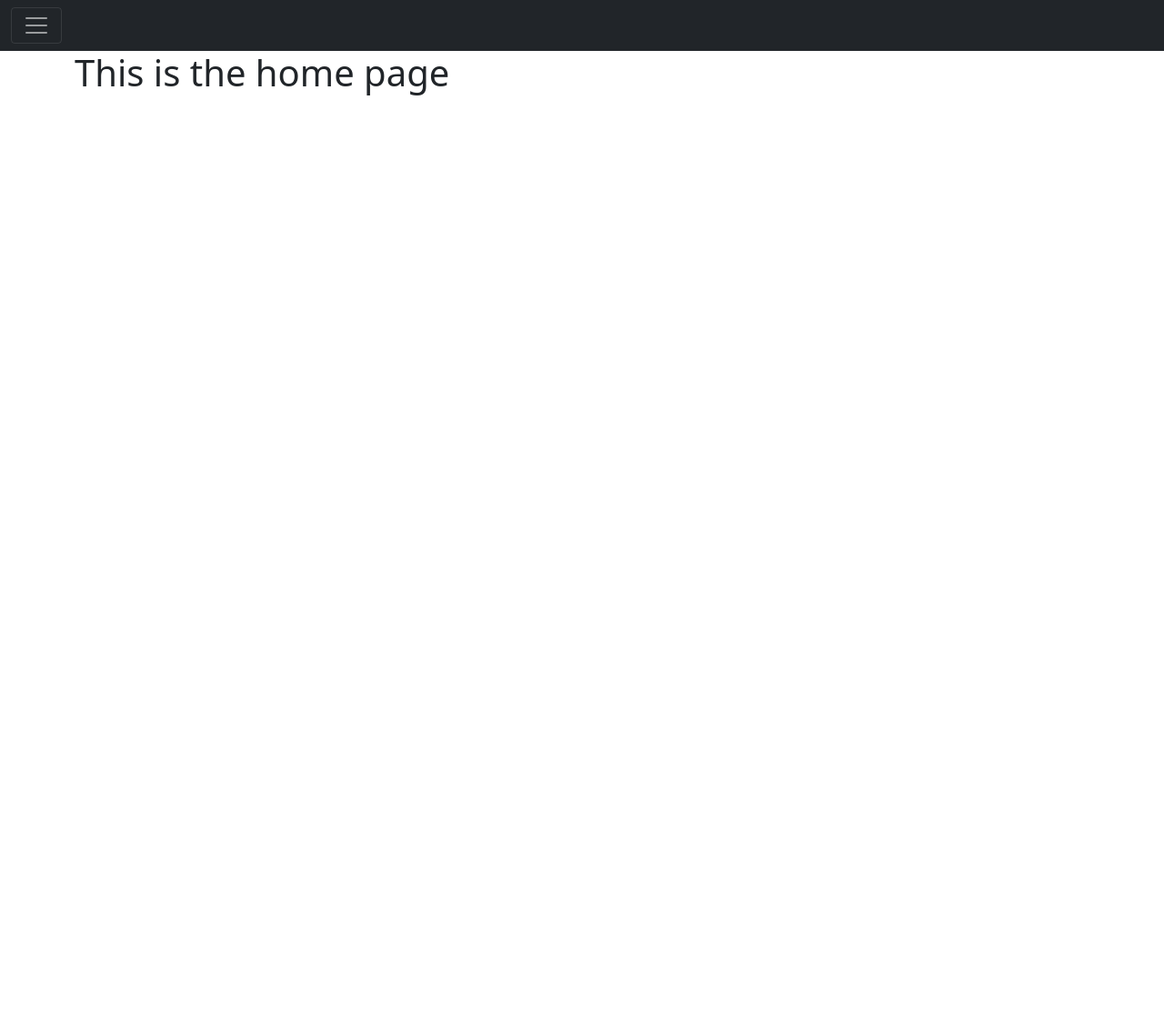
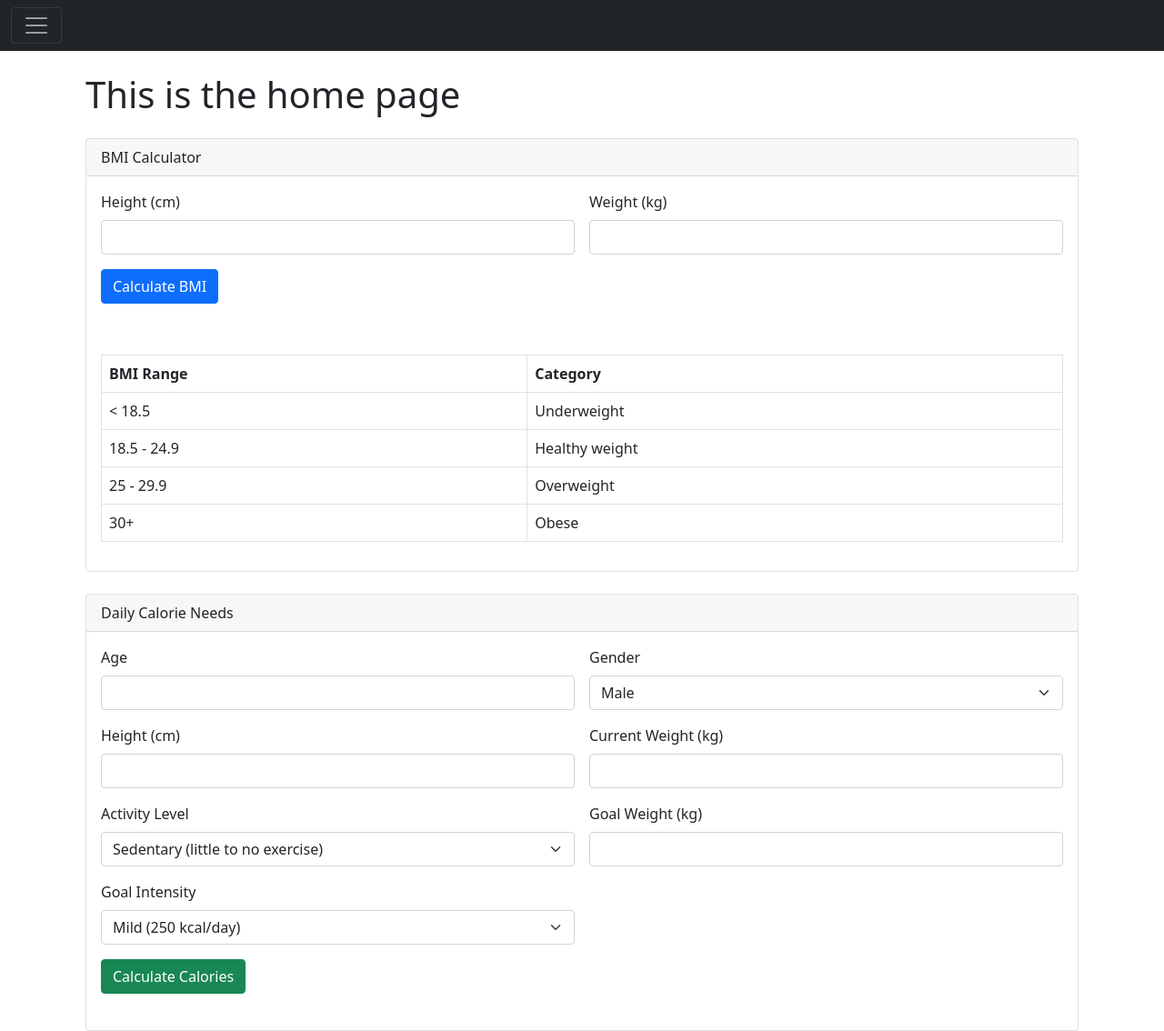
Before and after one commit to ksuyrash/HealthBite, a Flask app: page / in a window 1280 px wide. Shown: the whole page at 91% size. Before the commit the page ends 105 px from the top, so only its background shows below. Run offline with Flask 3, Linux system fonts and the light colour scheme; the visitor is signed in with stand-in values (Sample User, id 1); some libraries are stand-ins or nearby versions.

Commit message:
Add calorie goal calculator and BMI range display

```diff
--- /dev/null
+++ b/static/main.js
@@ -0,0 +1,79 @@
+document.addEventListener("DOMContentLoaded", function () {
+  console.log("main.js loaded");
+
+  // BMI Calculator
+  document.getElementById("bmi-form").addEventListener("submit", function (e) {
+    e.preventDefault();
+    const height = parseFloat(document.getElementById("bmi-height").value);
+    const weight = parseFloat(document.getElementById("bmi-weight").value);
+    const bmi = weight / (height / 100) ** 2;
+
+    let category = "";
+    if (bmi < 18.5) category = "Underweight";
+    else if (bmi < 25) category = "Healthy weight";
+    else if (bmi < 30) category = "Overweight";
+    else category = "Obese";
+
+    document.getElementById(
+      "bmi-result"
+    ).textContent = `Your BMI is ${bmi.toFixed(2)} (${category})`;
+  });
+
+  // Calorie Needs + Goal Handling
+  document
+    .getElementById("calorie-form")
+    .addEventListener("submit", function (e) {
+      e.preventDefault();
+
+      const age = parseFloat(document.getElementById("age").value);
+      const gender = document.getElementById("gender").value;
+      const height = parseFloat(document.getElementById("cal-height").value);
+      const weight = parseFloat(document.getElementById("cal-weight").value);
+      const activity = parseFloat(document.getElementById("activity").value);
+      const goalWeightInput = document.getElementById("goal-weight").value;
+      const intensity = parseFloat(document.getElementById("intensity").value);
+
+      let bmr;
+      if (gender === "male") {
+        bmr = 10 * weight + 6.25 * height - 5 * age + 5;
+      } else {
+        bmr = 10 * weight + 6.25 * height - 5 * age - 161;
+      }
+
+      const maintenanceCalories = bmr * activity;
+
+      document.getElementById(
+        "calorie-result"
+      ).textContent = `You need approximately ${Math.round(
+        maintenanceCalories
+      )} calories/day to maintain your weight.`;
+
+      // If goal weight provided, calculate surplus/deficit
+      if (goalWeightInput) {
+        const goalWeight = parseFloat(goalWeightInput);
+        const weightDiff = goalWeight - weight;
+
+        if (weightDiff === 0) {
+          document.getElementById("goal-result").textContent =
+            "You're already at your goal weight.";
+          return;
+        }
+
+        const totalCalorieChange = weightDiff * 7700; // 7700 kcal per 1kg fat
+        const daysNeeded = Math.ceil(Math.abs(totalCalorieChange / intensity));
+        const dailyCalories =
+          maintenanceCalories + (weightDiff > 0 ? intensity : -intensity);
+
+        document.getElementById(
+          "goal-result"
+        ).textContent = `To reach your goal of ${goalWeight} kg, eat about ${Math.round(
+          dailyCalories
+        )} kcal/day.
+        Estimated time: ${daysNeeded} days (${(daysNeeded / 7).toFixed(
+          1
+        )} weeks).`;
+      } else {
+        document.getElementById("goal-result").textContent = "";
+      }
+    });
+});
--- a/website/templates/base.html
+++ b/website/templates/base.html
@@ -47,6 +47,7 @@
         </div>
       </div>
     </div>
+
     <nav class="navbar navbar-dark bg-dark">
       <div class="container-fluid">
         <button
@@ -64,24 +65,24 @@
     </nav>
 
     {% with messages = get_flashed_messages(with_categories=true) %} {% if
-    messages %} {% for category, message in messages %} {% if category ==
-    'error' %}
-    <div class="alert alert-danger alert dismissable fade show" role="alert">
+    messages %} {% for category, message in messages %}
+    <div
+      class="alert alert-{{ 'danger' if category == 'error' else 'success' }} alert-dismissible fade show"
+      role="alert"
+    >
       {{ message }}
-      <button type="button" class="close" data-dismiss="alert">
-        <span aria-hidden="true">&times;</span>
-      </button>
+      <button
+        type="button"
+        class="btn-close"
+        data-bs-dismiss="alert"
+        aria-label="Close"
+      ></button>
     </div>
-    {% else %}
-    <div class="alert alert-success alert dismissable fade show" role="alert">
-      {{ message }}
-      <button type="button" class="close" data-dismiss="alert">
-        <span aria-hidden="true">&times;</span>
-      </button>
-    </div>
-    {% endif %} {% endfor %} {% endif %} {% endwith %}
+    {% endfor %} {% endif %} {% endwith %}
 
-    <div class="container">{% block content %} {% endblock %}</div>
+    <div class="container mt-4">{% block content %}{% endblock %}</div>
+
+    <!-- Optional JS dependencies -->
     <script
       src="https://code.jquery.com/jquery-3.2.1.slim.min.js"
       integrity="sha384-KJ3o2DKtIkvYIK3UENzmM7KCkRr/rE9/Qpg6aAZGJwFDMVNA/GpGFF93hXpG5KkN"
@@ -97,14 +98,7 @@
       integrity="sha384-JZR6Spejh4U02d8jOt6vLEHfe/JQGiRRSQQxSfFWpi1MquVdAyjUar5+76PVCmYl"
       crossorigin="anonymous"
     ></script>
-    <!-- prettier-ignore -->
-    <script>
-      type="text/javascript";
-      src="{{ url_for('static', filename='index.js') }}";
-      {
-        {
-        }
-      }
-    </script>
+
+    {% block scripts %}{% endblock %}
   </body>
 </html>
--- a/website/templates/home.html
+++ b/website/templates/home.html
@@ -1,4 +1,123 @@
 {% extends "base.html" %} {% block title %}Home{% endblock %} {% block content
 %}
-<h1>This is the home page</h1>
+<div class="container mt-4">
+  <h1 class="mb-4">This is the home page</h1>
+
+  <!-- BMI Calculator -->
+  <div class="card mb-4">
+    <div class="card-header">BMI Calculator</div>
+    <div class="card-body">
+      <form id="bmi-form" class="row g-3">
+        <div class="col-md-6">
+          <label for="bmi-height" class="form-label">Height (cm)</label>
+          <input type="number" id="bmi-height" class="form-control" required />
+        </div>
+        <div class="col-md-6">
+          <label for="bmi-weight" class="form-label">Weight (kg)</label>
+          <input type="number" id="bmi-weight" class="form-control" required />
+        </div>
+        <div class="col-12">
+          <button type="submit" class="btn btn-primary">Calculate BMI</button>
+        </div>
+        <div class="col-12 mt-2">
+          <p id="bmi-result" class="fw-bold"></p>
+        </div>
+        <div class="col-12">
+          <table class="table table-bordered mt-3">
+            <thead>
+              <tr>
+                <th>BMI Range</th>
+                <th>Category</th>
+              </tr>
+            </thead>
+            <tbody>
+              <tr>
+                <td>&lt; 18.5</td>
+                <td>Underweight</td>
+              </tr>
+              <tr>
+                <td>18.5 - 24.9</td>
+                <td>Healthy weight</td>
+              </tr>
+              <tr>
+                <td>25 - 29.9</td>
+                <td>Overweight</td>
+              </tr>
+              <tr>
+                <td>30+</td>
+                <td>Obese</td>
+              </tr>
+            </tbody>
+          </table>
+        </div>
+      </form>
+    </div>
+  </div>
+
+  <!-- Calorie Needs -->
+  <div class="card">
+    <div class="card-header">Daily Calorie Needs</div>
+    <div class="card-body">
+      <form id="calorie-form" class="row g-3">
+        <div class="col-md-6">
+          <label for="age" class="form-label">Age</label>
+          <input type="number" id="age" class="form-control" required />
+        </div>
+        <div class="col-md-6">
+          <label for="gender" class="form-label">Gender</label>
+          <select id="gender" class="form-select" required>
+            <option value="male">Male</option>
+            <option value="female">Female</option>
+          </select>
+        </div>
+
+        <div class="col-md-6">
+          <label for="cal-height" class="form-label">Height (cm)</label>
+          <input type="number" id="cal-height" class="form-control" required />
+        </div>
+        <div class="col-md-6">
+          <label for="cal-weight" class="form-label">Current Weight (kg)</label>
+          <input type="number" id="cal-weight" class="form-control" required />
+        </div>
+
+        <div class="col-md-6">
+          <label for="activity" class="form-label">Activity Level</label>
+          <select id="activity" class="form-select">
+            <option value="1.2">Sedentary (little to no exercise)</option>
+            <option value="1.375">Lightly active</option>
+            <option value="1.55">Moderately active</option>
+            <option value="1.725">Very active</option>
+            <option value="1.9">Extra active</option>
+          </select>
+        </div>
+
+        <div class="col-md-6">
+          <label for="goal-weight" class="form-label">Goal Weight (kg)</label>
+          <input type="number" id="goal-weight" class="form-control" />
+        </div>
+
+        <div class="col-md-6">
+          <label for="intensity" class="form-label">Goal Intensity</label>
+          <select id="intensity" class="form-select">
+            <option value="250">Mild (250 kcal/day)</option>
+            <option value="500">Moderate (500 kcal/day)</option>
+            <option value="750">Aggressive (750 kcal/day)</option>
+          </select>
+        </div>
+
+        <div class="col-12">
+          <button type="submit" class="btn btn-success">
+            Calculate Calories
+          </button>
+        </div>
+        <div class="col-12 mt-2">
+          <p id="calorie-result" class="fw-bold"></p>
+          <p id="goal-result" class="fw-bold"></p>
+        </div>
+      </form>
+    </div>
+  </div>
+</div>
+{% endblock %} {% block scripts %}
+<script src="{{ url_for('static', filename='main.js') }}"></script>
 {% endblock %}
```
